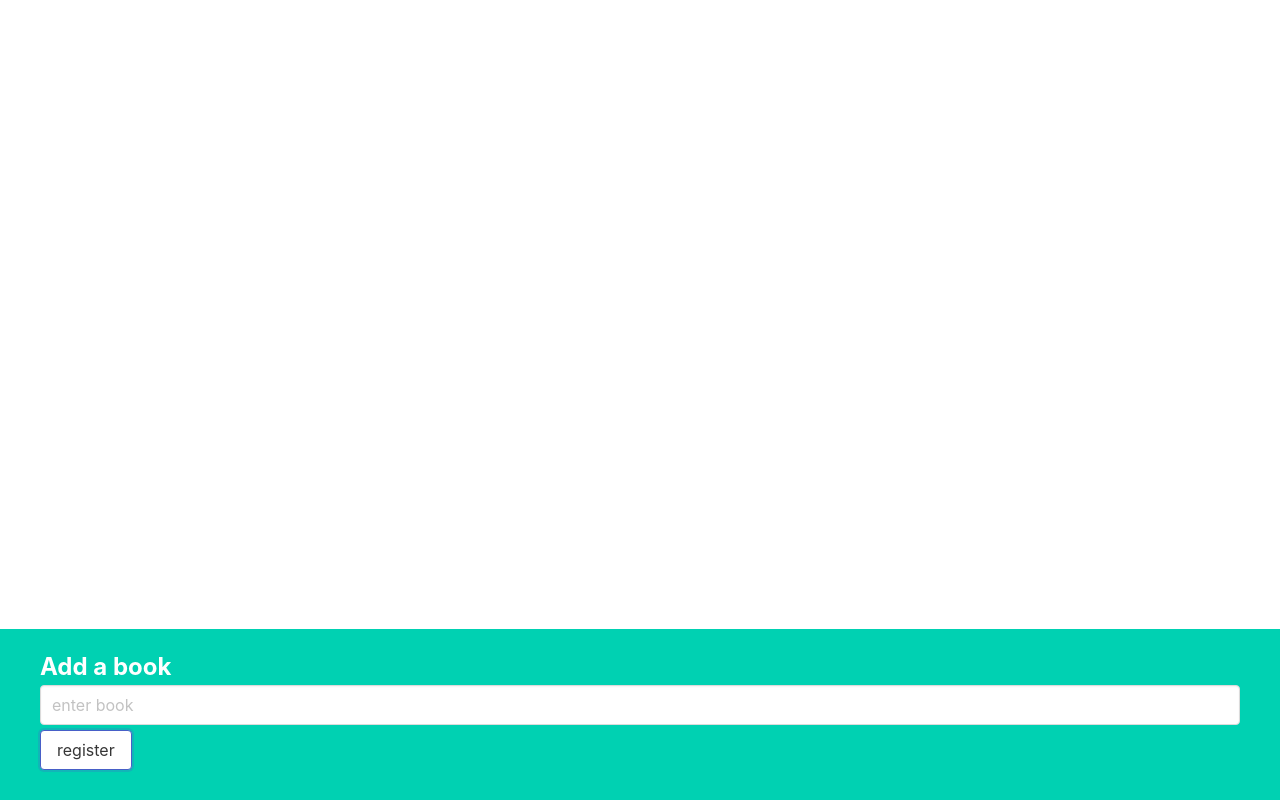
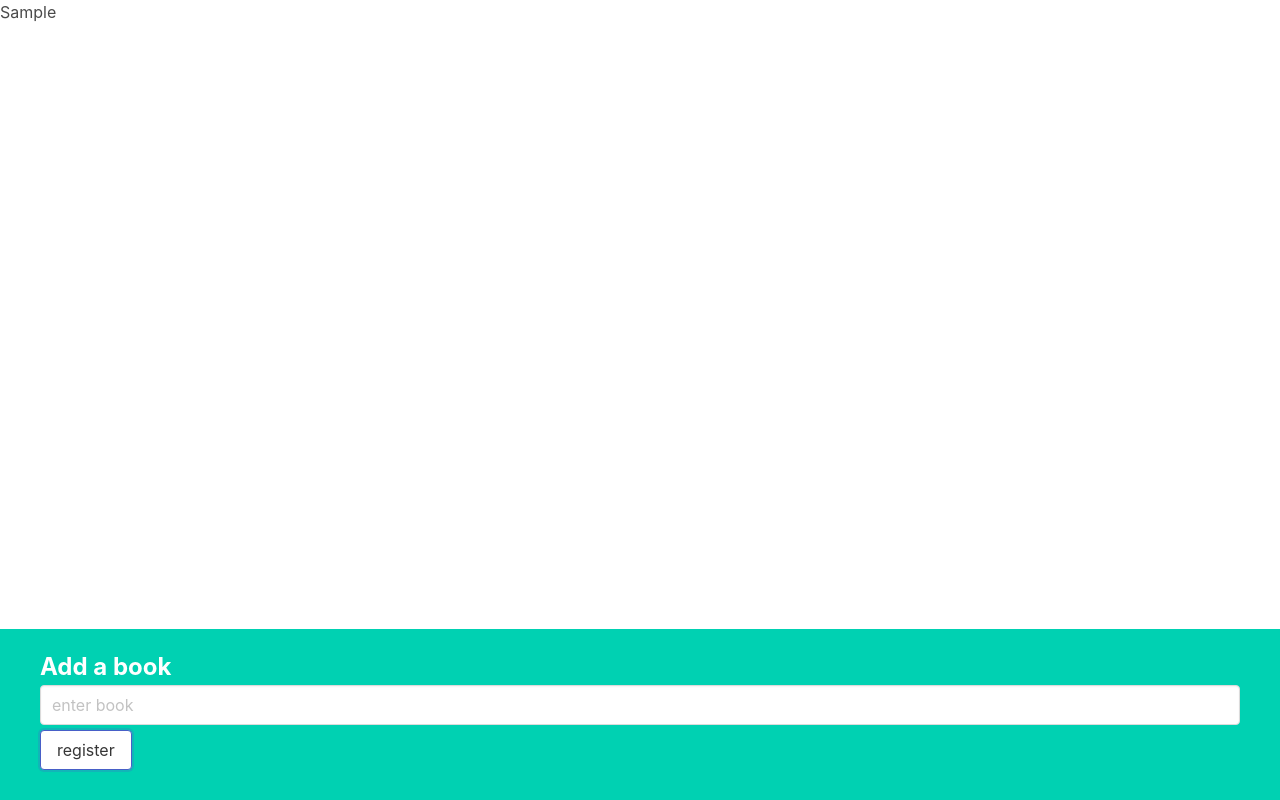
Before and after one commit to z2zone/booklist, a React (Create React App) app: page / in a window 1280 px wide. Both pictures are taken after typing "Sample" into the empty fields and a click on the button "register". Built offline with nearby package versions, Linux system fonts and the light colour scheme.

Commit message:
connecting createBook with setBook

```diff
--- a/src/App.js
+++ b/src/App.js
@@ -2,13 +2,22 @@ import {useState} from 'react';
 import BookCreate from './Components/BookCreate';
 
 const App = () =>{
-    const [book, setBook] = useState([]);
+    const [books, setBook] = useState([]);
     const createBook = (title) => {
-        console.log("create this book:", title);
+        const newBook = [
+            ...books,
+            {id: new Date().valueOf(), bookTitle: title}
+        ];
+        setBook(newBook);
     }
 
     return (
         <div>
+            {books.map(book =>(
+                <div key={book.id}>
+                    {book.bookTitle}
+                </div>
+            ))}
             <BookCreate createBook={createBook}/>
         </div>
     );
```
